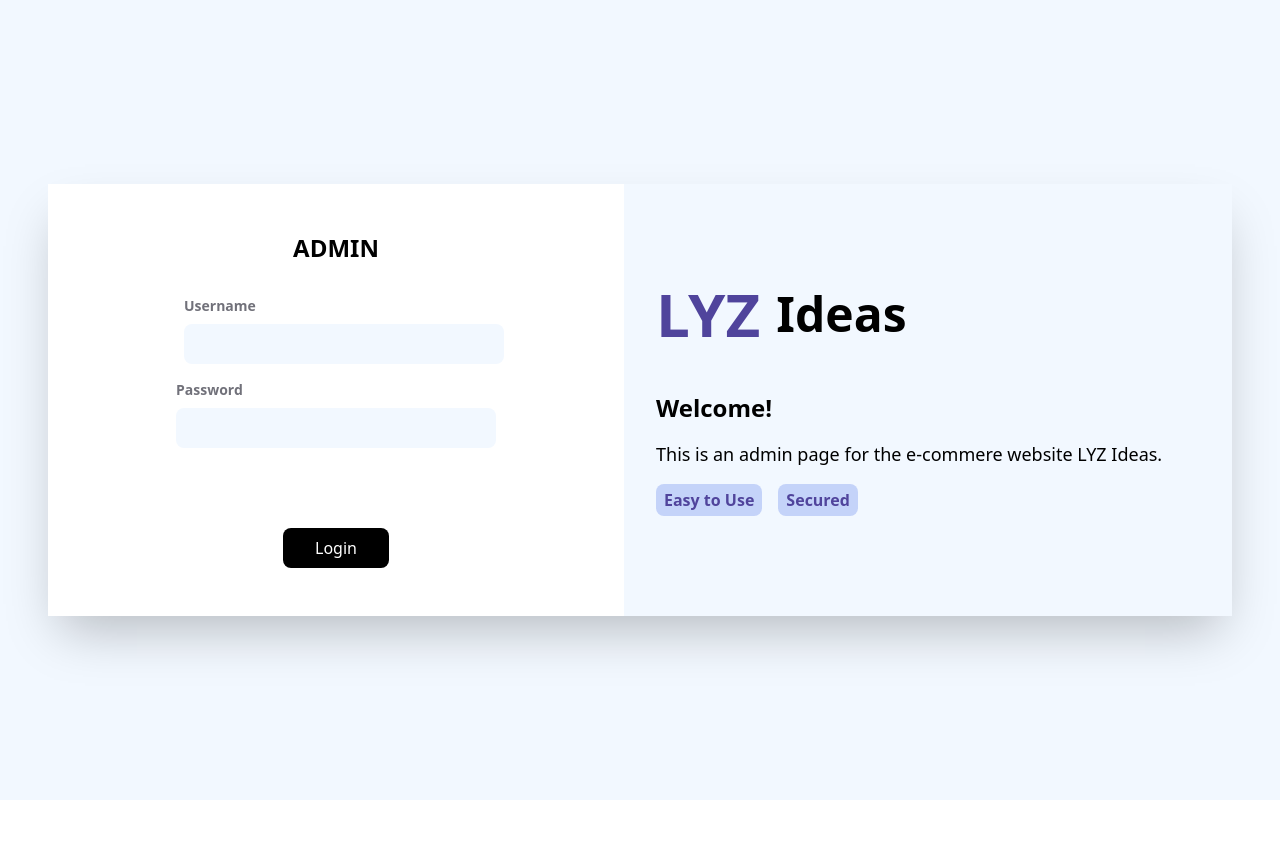
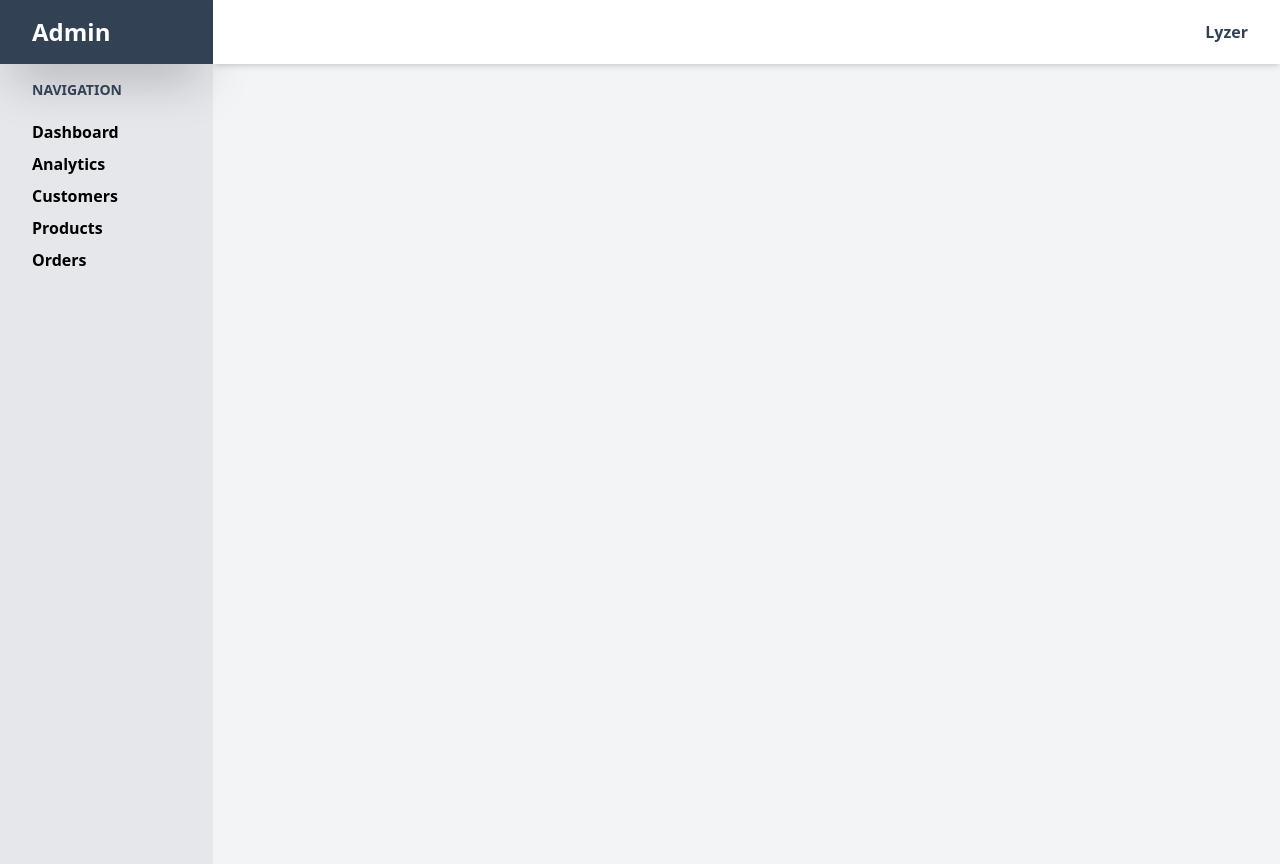
Before and after one commit to mercklyzer/shop-admin, a React (Create React App) app: page / in a window 1280 px wide. Before the commit the page ends 800 px from the top, so only its background shows below. Built offline with nearby package versions, Linux system fonts and the light colour scheme; no server answers.

Commit message:
Redirect upon login

```diff
--- a/src/App.js
+++ b/src/App.js
@@ -9,6 +9,7 @@ import {
 import Products from './pages/Products';
 import AddProduct from './pages/AddProduct';
 import Login from './pages/Login';
+import Main from './pages/Main';
 
 function App() {
   return (
@@ -23,7 +24,13 @@ function App() {
           </Routes>
         </Content>
       </Router> */}
-      <Login />
+      <Router>
+        <Routes>
+          <Route path='/' exact element={<Main />} />
+          <Route path='/login' exact element={<Login />} />
+        </Routes>
+      </Router>
+
     </div>
   );
 }
--- a/src/apiCalls/user.apiCall.js
+++ b/src/apiCalls/user.apiCall.js
@@ -13,6 +13,7 @@ export const login = async (dispatch, navigate, user) => {
         )
 
         dispatch(loginSuccess(res.data))
+        navigate('/')
     }
     catch(err){
         dispatch(loginFailure({error: err.response?.data?.error}))
--- a/src/pages/Login.js
+++ b/src/pages/Login.js
@@ -11,12 +11,12 @@ const Login = props => {
     })
 
     const dispatch = useDispatch()
-    // const navigate = useNavigate()
+    const navigate = useNavigate()
     const {isFetchingLogin, errorLogin, errorMessageLogin} = useSelector(state => state.user)
 
     const handleSubmit = (e) => {
         e.preventDefault()
-        login(dispatch, '', loginForm)
+        login(dispatch, navigate, loginForm)
         clearLoginForm()
     }
 
--- /dev/null
+++ b/src/pages/Main.js
@@ -0,0 +1,23 @@
+import React from "react"
+import Content from "../components/Content"
+import Sidebar from "../components/Sidebar"
+
+const Main = () => {
+
+
+
+    return (
+    <>
+        <Sidebar className="col-span-2"/>
+        <Content className="col-span-10">
+          {/* <Routes>
+            <Route path='/' exact element={ <Dashboard />}/>
+            <Route path='/products' exact element={ <Products />}/>
+            <Route path='/products/add' exact element={ <AddProduct />}/>
+          </Routes> */}
+        </Content>
+    </>
+    )
+}
+
+export default Main
```
